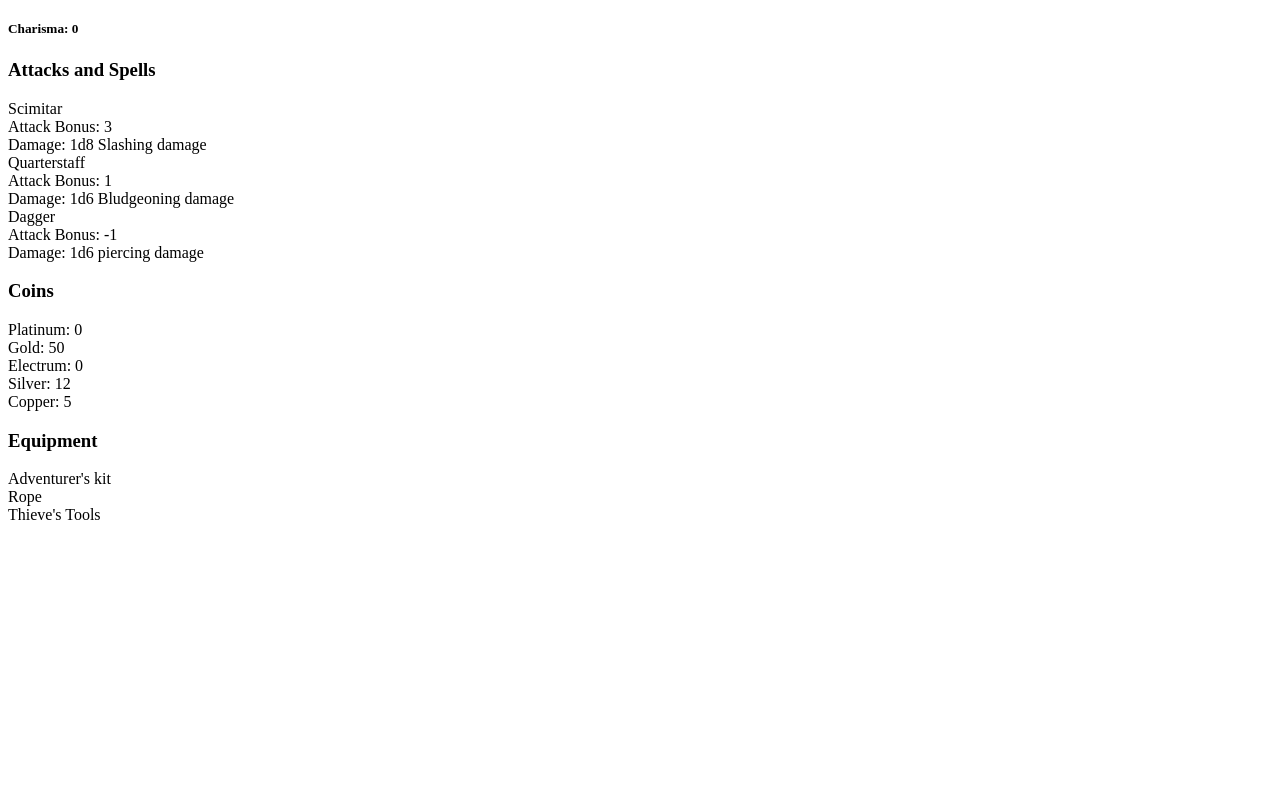
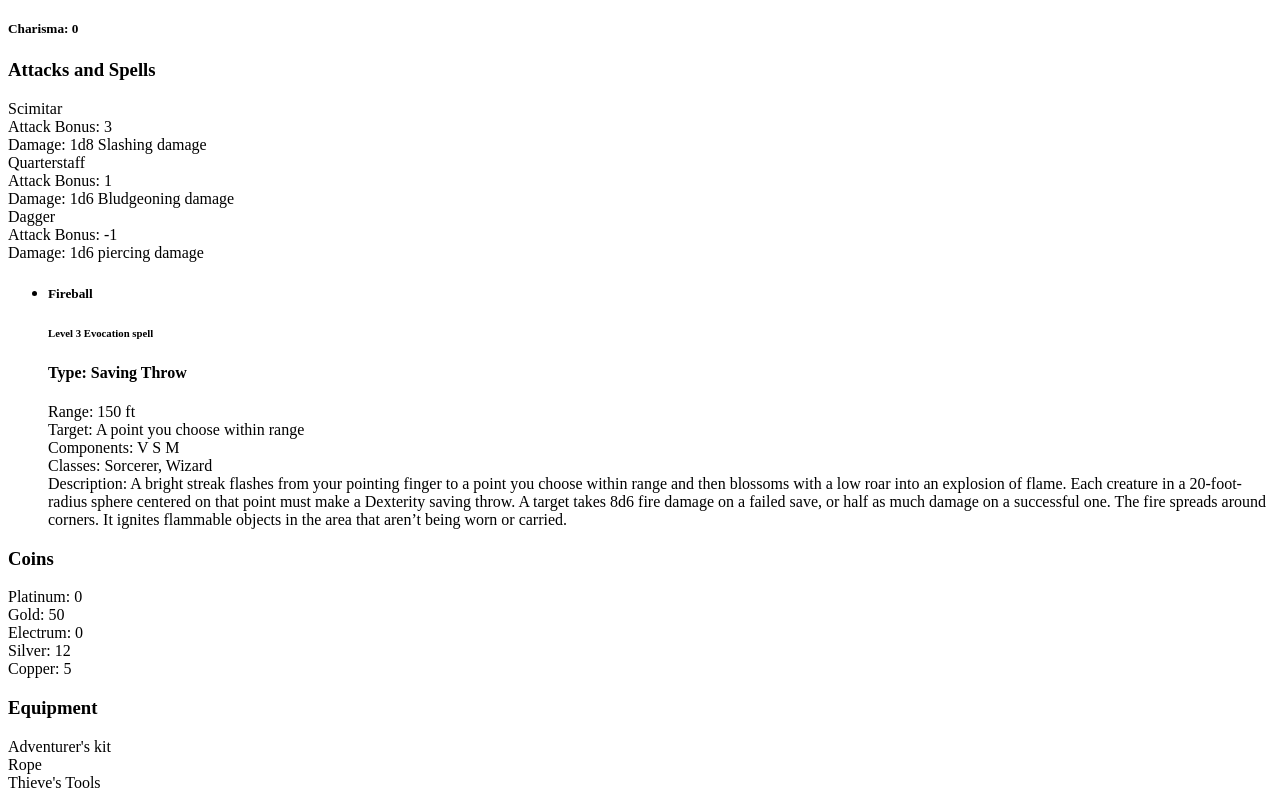
Before and after one commit to bpfahert/charactersheet, a React (Vite) app in the folder character-sheet/: page / in a window 1280 px wide. Shown: the part 1631-2431 px from the top of the page. Before the commit the page ends 2163 px from the top, so only its background shows below. Built offline with nearby package versions, Linux system fonts and the light colour scheme; the HTML template or start-up script is replaced by a standard one.

Commit message:
Add SpellList component to display spells

```diff
--- a/character-sheet/src/App.tsx
+++ b/character-sheet/src/App.tsx
@@ -10,6 +10,7 @@ function App() {
     features_and_traits: ["Feat - Keen Mind - Always know true north and the time of day.", "Darkvision - Can see in darkness up to 60 feet"],
     money: {platinum: 0, gold: 50, electrum: 0, silver: 12, copper: 5},
     attacks: [{name: "Scimitar", damage: "1d8", damage_type: "Slashing", proficient: true, attack_type: "Finesse", id: uuidv4()}, {name: "Quarterstaff", damage: "1d6", damage_type: "Bludgeoning", proficient: true, attack_type: "Simple", id: uuidv4()}, {name: "Dagger", damage: "1d6", damage_type: "piercing", proficient: false, attack_type: "Simple",  id: uuidv4()}],
+    spells: [{name: "Fireball", level: 3, type: "Saving Throw", school: "Evocation", range: "150 ft", target: "A point you choose within range", components: "V S M", classes: "Sorcerer, Wizard", description: "A bright streak flashes from your pointing finger to a point you choose within range and then blossoms with a low roar into an explosion of flame. Each creature in a 20-foot-radius sphere centered on that point must make a Dexterity saving throw. A target takes 8d6 fire damage on a failed save, or half as much damage on a successful one. The fire spreads around corners. It ignites flammable objects in the area that aren’t being worn or carried.", higher_levels: "When you cast this spell using a spell slot of 4th level or higher, the damage increases by 1d6 for each slot level above 3rd."}],
     equipment: ["Adventurer's kit", "Rope", "Thieve's Tools"],
     saving_throw_proficiencies: {strength: false, dexterity: false, constitution: true, intelligence: true, wisdom: true, charisma: false},
     skill_proficiencies: {acrobatics: false, animal_handling: false,arcana: true, athletics: false, deception: false, history: true, insight: true, intimidation: false, investigation: false, medicine: true, nature: false, perception: true, performance: false, persuasion: false, religion: true, sleight_of_hand: false, stealh: false, survival: true},
--- a/character-sheet/src/components/AttackBox.tsx
+++ b/character-sheet/src/components/AttackBox.tsx
@@ -1,10 +1,10 @@
 import { useEffect } from "react";
-import { Attacks } from "../types";
+import { Attack } from "../types";
 import { AbilityModProps } from "../types";
 
 
 interface AttackProps {
-    attacks: Attacks[],
+    attacks: Attack[],
 }
 
 function AttacksBox({attacks, abilityMods}: AttackProps & AbilityModProps) {
--- a/character-sheet/src/components/CharacterSheet.tsx
+++ b/character-sheet/src/components/CharacterSheet.tsx
@@ -1,4 +1,3 @@
-import { useState, useEffect } from "react";
 import AbilityScores from "./AbilityScores";
 import CharacterDetails from "./CharacterDetails";
 import Coins from "./Coins";
@@ -8,6 +7,7 @@ import SavingThrows from "./SavingThrows";
 import Skills from "./Skills";
 import EquipmentBox from "./EquipmentBox";
 import { Character } from "../types";
+import SpellList from "./SpellList";
 
 function CharacterSheet({character} : {character : Character}) {
 
@@ -20,6 +20,7 @@ function CharacterSheet({character} : {character : Character}) {
           <Skills skills={character.skill_proficiencies} abilityMods={character.ability_modifiers}/>
           <SavingThrows savingThrows={character.saving_throw_proficiencies} abilityMods={character.ability_modifiers}/>
           <AttacksBox attacks={character.attacks} abilityMods={character.ability_modifiers}/>
+          <SpellList spells={character.spells} />
           <Coins coins={character.money} />
           <EquipmentBox equipment={character.equipment}/>
         </>
--- a/character-sheet/src/components/SpellBox.tsx
+++ b/character-sheet/src/components/SpellBox.tsx
@@ -9,6 +9,7 @@ function SpellBox({spell}: SpellBoxProps) {
 
     return(
         <>
+            <li>
                 <h5>{spell.name}</h5>
                 <h6>Level {spell.level} {spell.school} spell</h6>
                 <h4>Type: {spell.type}</h4>
@@ -17,6 +18,7 @@ function SpellBox({spell}: SpellBoxProps) {
                 <div>Components: {spell.components}</div>
                 <div>Classes: {spell.classes}</div>
                 <div>Description: {spell.description}</div>
+            </li>
         </>
     )
 }
--- /dev/null
+++ b/character-sheet/src/components/SpellList.tsx
@@ -0,0 +1,25 @@
+import { Spell } from "../types";
+import SpellBox from "./SpellBox";
+
+interface SpellListProps {
+    spells: Spell[],
+}
+
+function SpellList({spells}: SpellListProps) {
+    const spellListElements = spells.map((spellElement) => {
+        return(
+            <SpellBox spell={spellElement}/>
+        )
+    })
+
+
+    return(
+        <>
+            <ul>
+                {spellListElements}
+            </ul>
+        </>
+    )
+}
+
+export default SpellList;
--- a/character-sheet/src/types.ts
+++ b/character-sheet/src/types.ts
@@ -2,7 +2,8 @@ export interface Character {
     details: Details,
     features_and_traits: string[],
     money: Currency,
-    attacks: AttacksAndSpells[],
+    attacks: Attack[],
+    spells: Spell[],
     equipment: string[],
     notes?: string[],
     saving_throw_proficiencies: SavingThrowProficiencies,
@@ -42,7 +43,7 @@ export interface AbilityModProps {
     abilityMods: AbilityMods,
 }
 
-export interface Attacks {
+export interface Attack {
         name: string,
         damage: string,
         damage_type: string,
@@ -141,5 +142,6 @@ export interface Spell {
     components: string,
     classes: string,
     description: string,
+    higher_levels?: string,
 
 }
```
Lines whose indentation alone changed are shown as unchanged.
